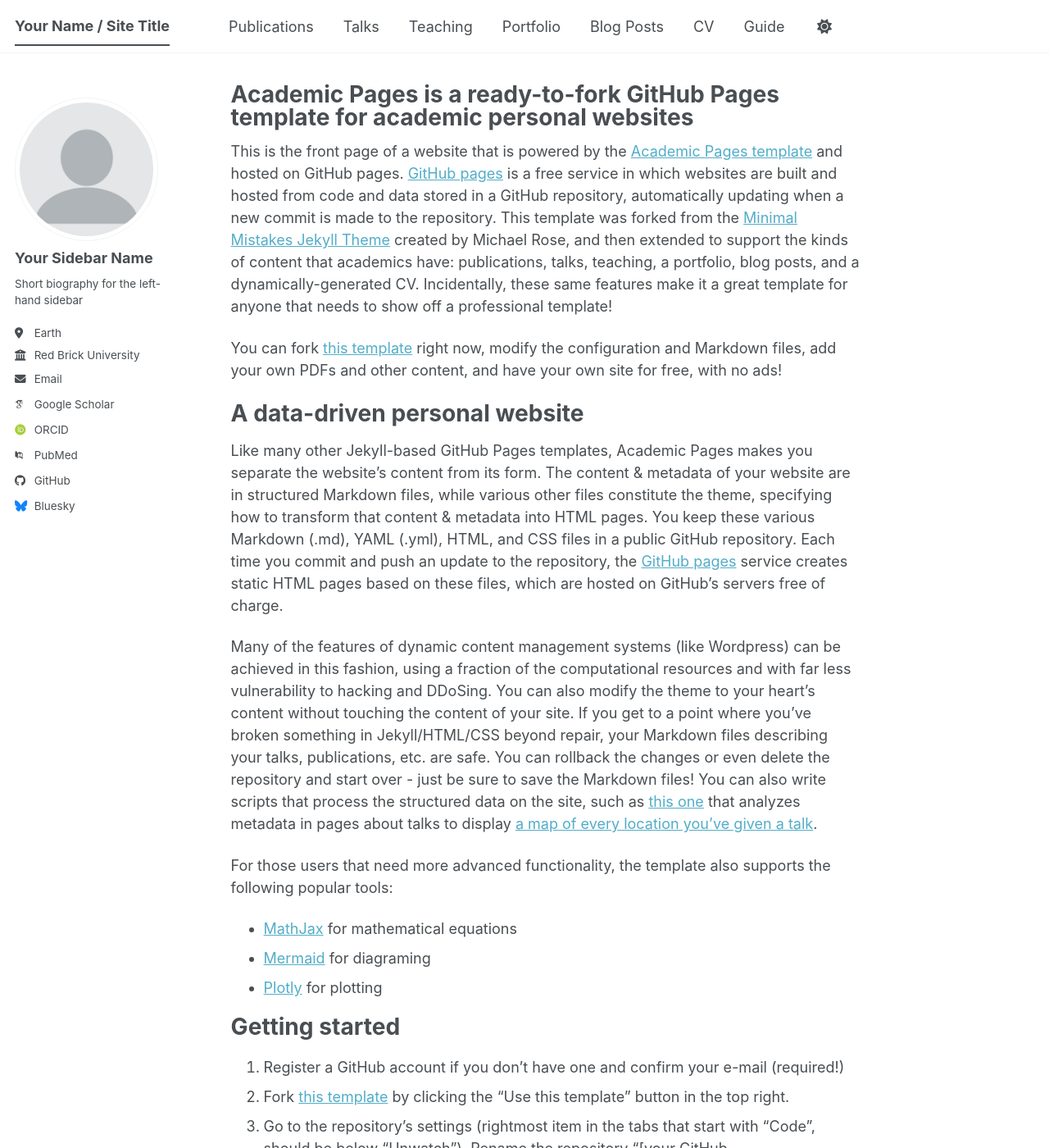
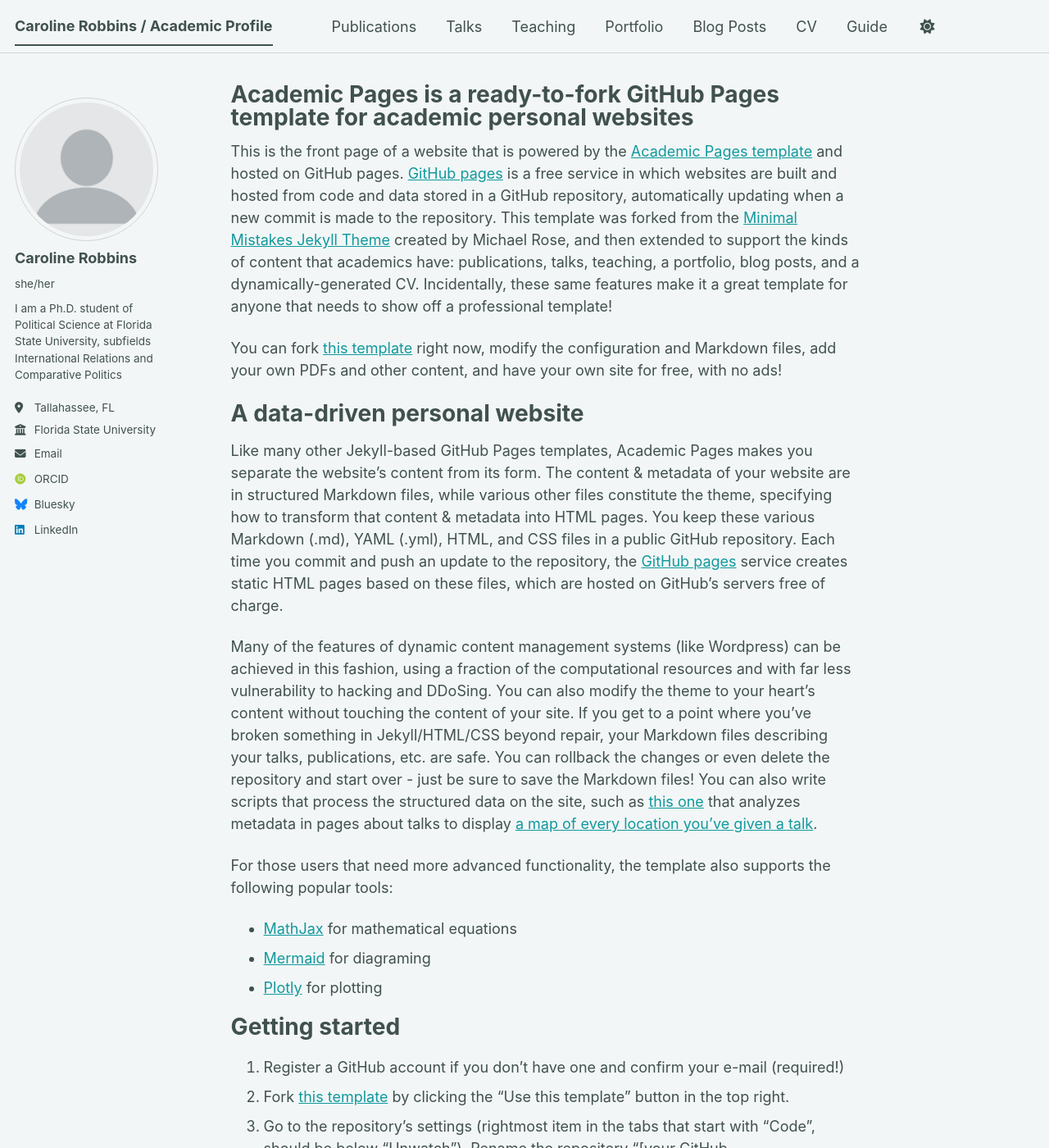
Before and after one commit to crobbinsphd/crobbinsphd.github.io, a Jekyll site: the page built from _pages/about.md, in a window 1280 px wide and 1400 px high. Shown: the whole window at 82% size. Built offline with Jekyll 4.4.1, drawn with Linux system fonts in a browser that asks for light colours; some web fonts are replaced; a script bundle is joined from its source files by our own code; library files that are not in the unit come from our copies; some of the changed text lies outside the part shown.

Commit message:
Update _config.yml
Baseline updates

```diff
--- a/_config.yml
+++ b/_config.yml
@@ -8,15 +8,15 @@
 
 # Basic Site Settings
 locale                   : "en-US"
-site_theme               : "default" # The available themes options are "default", "air", "sunrise", "mint", "dirt" and "contrast"
-title                    : "Your Name / Site Title"
+site_theme               : "mint" # The available themes options are "default", "air", "sunrise", "mint", "dirt" and "contrast"
+title                    : "Caroline Robbins / Academic Profile"
 title_separator          : "-"
-name                     : &name "Your Name"
-description              : &description "Your Name's academic portfolio"   # Update this with a general description of your site, this is the default if not overridden by a page
-url                      : https://academicpages.github.io # The base hostname & protocol for your site e.g. "https://[your GitHub username].github.io",
+name                     : &name "Caroline Robbins"
+description              : &description "Caroline Robbins' personal academic website"   # Update this with a general description of your site, this is the default if not overridden by a page
+url                      : https://crobbinsphd.github.io # The base hostname & protocol for your site e.g. "https://[your GitHub username].github.io",
                                                            # or if you already have some other page hosted on Github then use "https://[your GitHub username].github.io/[Your Repo Name]"
 baseurl                  : "" # the subpath of your site, e.g. "/blog"
-repository               : "academicpages/academicpages.github.io"
+repository               : "crobbinsphd/crobbinsphd.github.io"
 
 # Site Author - The following control what appear as part of the author content on the side bar.
 #               If a field is blank the icon and link will not appear, otherwise it will be shown.
@@ -24,24 +24,24 @@
 author:
   # Biographic information
   avatar           : "profile.png"
-  name             : "Your Sidebar Name"
-  pronouns         : # example: "she/her"
-  bio              : "Short biography for the left-hand sidebar"
-  location         : "Earth"
-  employer         : "Red Brick University"
+  name             : "Caroline Robbins"
+  pronouns         : "she/her"
+  bio              : "I am a Ph.D. student of Political Science at Florida State University, subfields International Relations and Comparative Politics "
+  location         : "Tallahassee, FL"
+  employer         : "Florida State University"
   uri              : # URL
-  email            : "none@example.org"
+  email            : "crobbins@fsu.edu"
 
   # Academic websites
   academia         : # URL
   arxiv            : # URL - Update with the correct link to your profile
-  googlescholar    : "https://scholar.google.com/citations?user=PS_CX0AAAAAJ"
+  googlescholar    : # "https://scholar.google.com/citations?user=PS_CX0AAAAAJ"
   inspire-hep      : # URL
   impactstory      : # URL
-  orcid            : "https://orcid.org/yourorcidurl"
+  orcid            : "https://orcid.org/0009-0009-9667-7465"
   semantic         : # URL
   ssrn             : # URL
-  pubmed           : "https://www.ncbi.nlm.nih.gov/pubmed/?term=john+snow"
+  pubmed           : #"https://www.ncbi.nlm.nih.gov/pubmed/?term=john+snow"
   researchgate     : # URL
   scopus           : # URL
   zotero           : # URL
@@ -51,13 +51,13 @@
   bitbucket        : # Username - Update with your username on the site
   codepen          : # Username
   dribbble         : # Username
-  github           : "academicpages"
+  github           : #"academicpages"
   kaggle           : # Username
   stackoverflow    : # User number or user number and name (i.e., use "1" or "1/jeff-atwood")
 
   # Social media
   artstation       : # Username
-  bluesky          : "bsky.app" # Replace this with you Bluesky username
+  bluesky          : "crobbins137@bsky.social" # Replace this with you Bluesky username
   facebook         : # Username
   flickr           : # Username
   foursquare       : # Username
@@ -66,7 +66,7 @@
   keybase          : # Username
   instagram        : # Username
   lastfm           : # Username
-  linkedin         : # Username
+  linkedin         : "https://www.linkedin.com/in/caroline-robbins-137art"
   mastodon         : # URL
   medium           : # URL
   pinterest        : # Username
```
